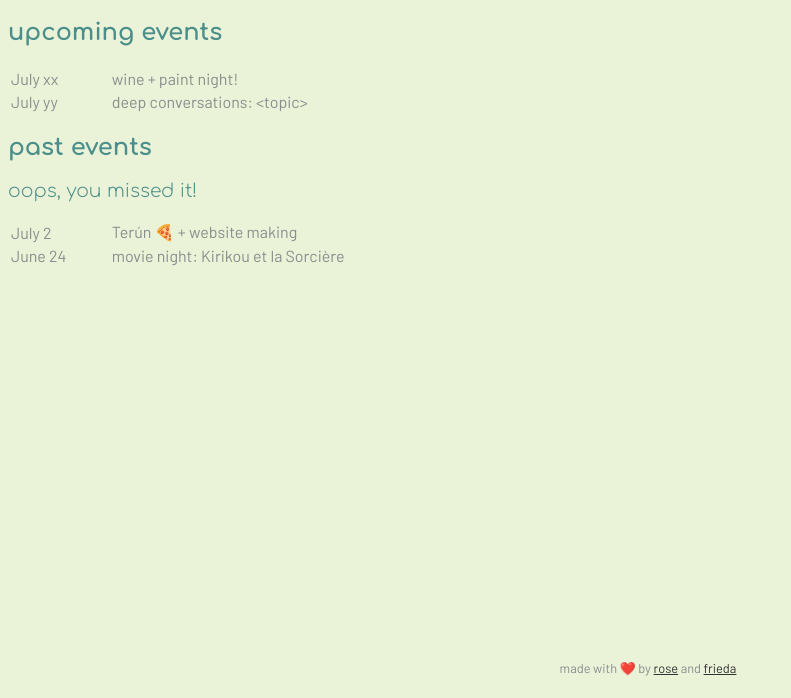
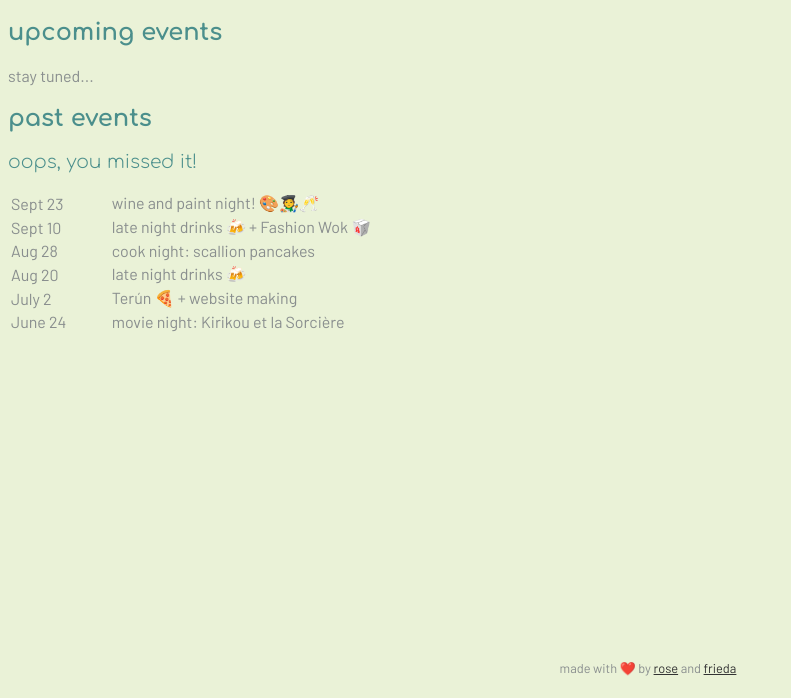
Before and after one commit to rodas-corner/rodas-corner.github.io, a plain HTML site: page index.html in a window 1280 px wide. Shown: the part 102-800 px from the top of the page, without its empty margins (0-791 px from the left). Drawn offline with Linux system fonts and the light colour scheme.

Commit message:
add past events!

```diff
--- a/index.html
+++ b/index.html
@@ -16,20 +16,27 @@
     </div>
 
     <h2>upcoming events</h2>
-    <table width="500">
-      <tr>
-        <td width="20%">July xx</td>
-        <td width="80%">wine + paint night!</td>
-      </tr>
-      <tr>
-        <td width="20%">July yy</td>
-        <td width="80%">deep conversations: &lt;topic&gt;</td>
-      </tr>
-    </table>
+    stay tuned...
 
     <h2>past events</h2>
     <h3>oops, you missed it!</h3>
     <table width="500">
+      <tr>
+        <td width="20%">Sept 23</td>
+        <td width="80%">wine and paint night! 🎨🧑‍🎨🥂</td>
+      </tr>
+      <tr>
+        <td width="20%">Sept 10</td>
+        <td width="80%">late night drinks 🍻 + Fashion Wok 🥡</td>
+      </tr>
+      <tr>
+        <td width="20%">Aug 28</td>
+        <td width="80%">cook night: scallion pancakes</td>
+      </tr>
+      <tr>
+        <td width="20%">Aug 20</td>
+        <td width="80%">late night drinks 🍻</td>
+      </tr>
       <tr>
         <td width="20%">July 2</td>
         <td width="80%">Terún 🍕 + website making</td>
```
